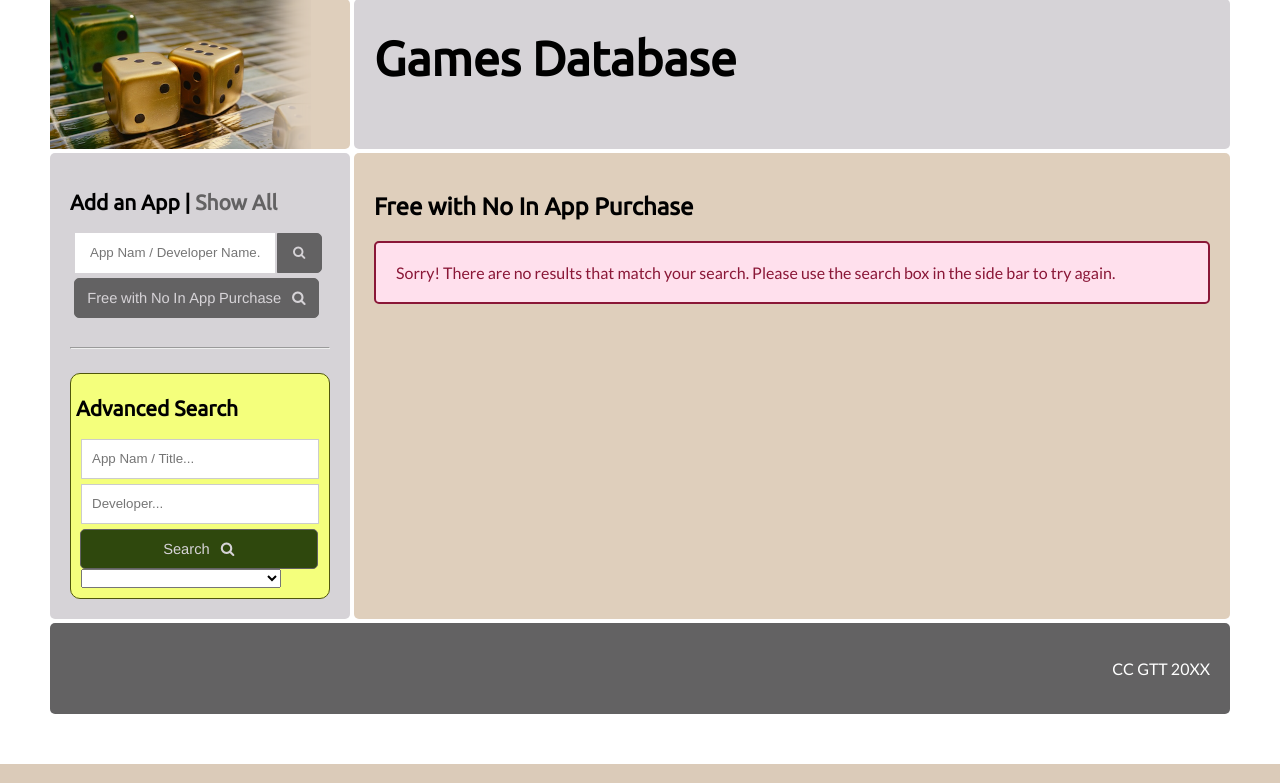
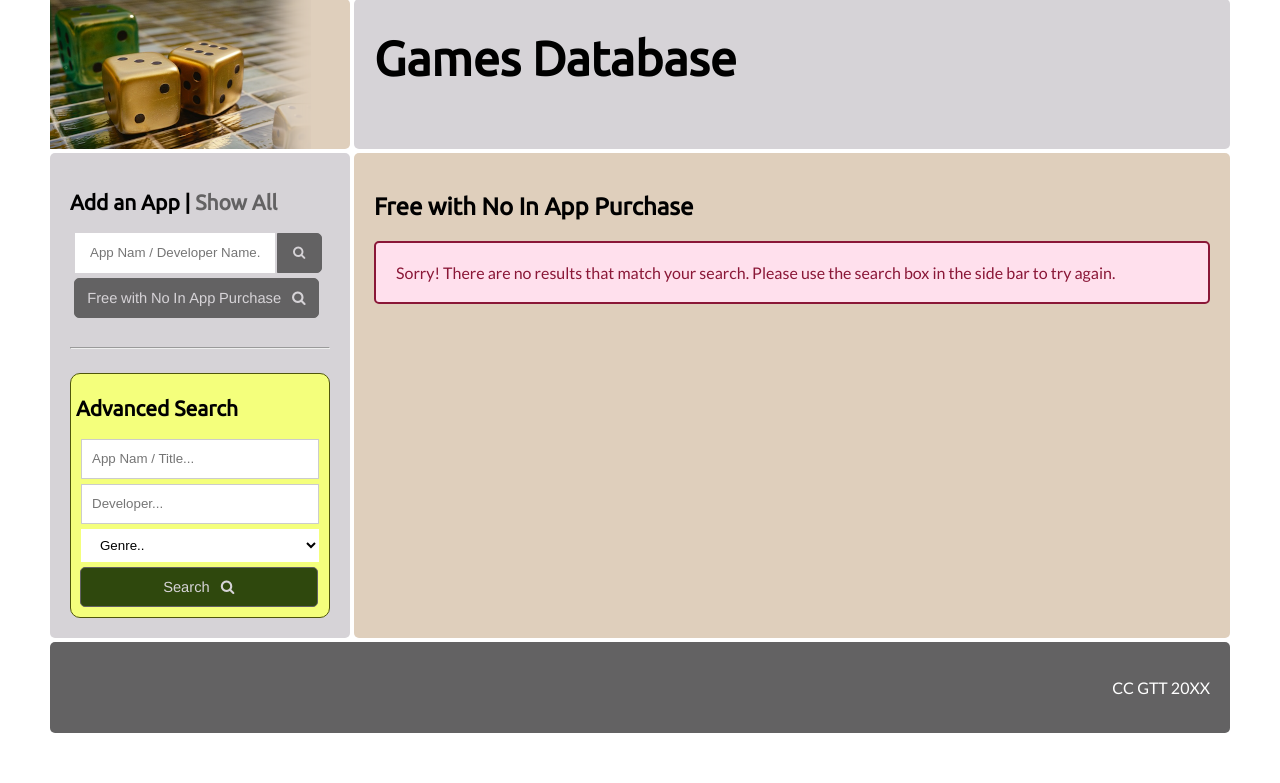
Before and after one commit to Nick-Ni-cpu/site-template, a PHP site: page /free.php in a window 1280 px wide. Shown: the part 51-834 px from the top of the page. Run offline with PHP 8.4, Linux system fonts and the light colour scheme; data that the repository does not hold is empty.

Commit message:
Advanced Search part 2
dropdown list

```diff
--- a/bottombit.php
+++ b/bottombit.php
@@ -32,17 +32,35 @@
 					<input class="adv" type="text" name="dev_name" size="30" value=""
 					placeholder="Developer..." />
 
-				<input class="submit advanced-button" type='submit' name='advanced' value="Search &nbsp; &#xf002;" />
 
 				<!-- Genre Dropdown-->
 
-				<select name='genre'>
+				<select name='genre' class="search adv">
+
+				<option value='' disabled selected>Genre..</option>
+
 				<!-- get options from database -->
 					<?php
+						$genre_sql="SELECT * FROM `genre` ORDER BY `genre`.`Genre` ASC ";
+						$genre_query=mysqli_query($dbconnect, $genre_sql);
+						$genre_rs=mysqli_fetch_assoc($genre_query);
+
+						do{
+							?>
+
+							<option value="<?php echo $genre_rs['Genre'] ?>"><?php echo $genre_rs['Genre'] ?></option>
+
+							<?php
+						} // end genre do loop
+
+						while($genre_rs=mysqli_fetch_assoc($genre_query))
+
 
 					?>
 
 				</select>
+
+					<input class="submit advanced-button" type='submit' name='advanced' value="Search &nbsp; &#xf002;" />
 
 				</form>
 
```
